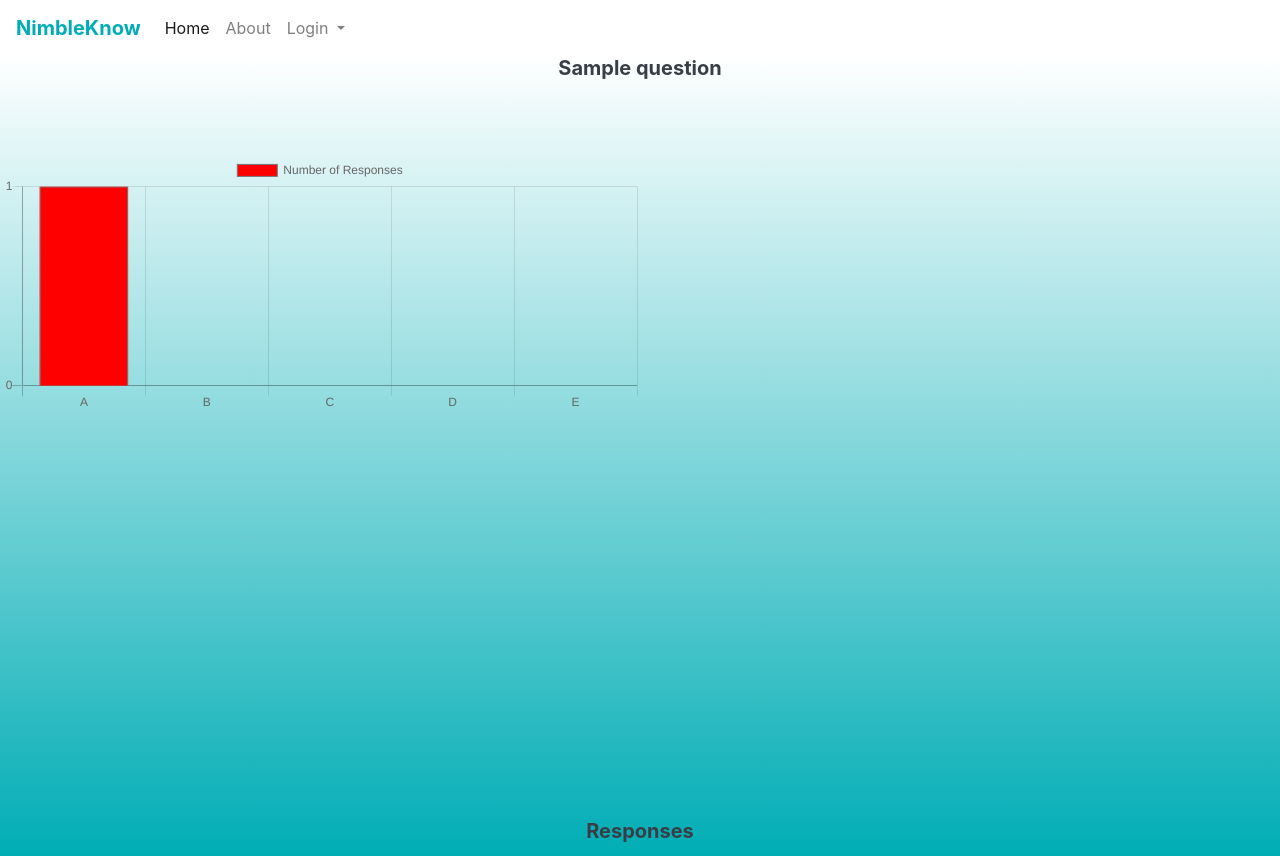
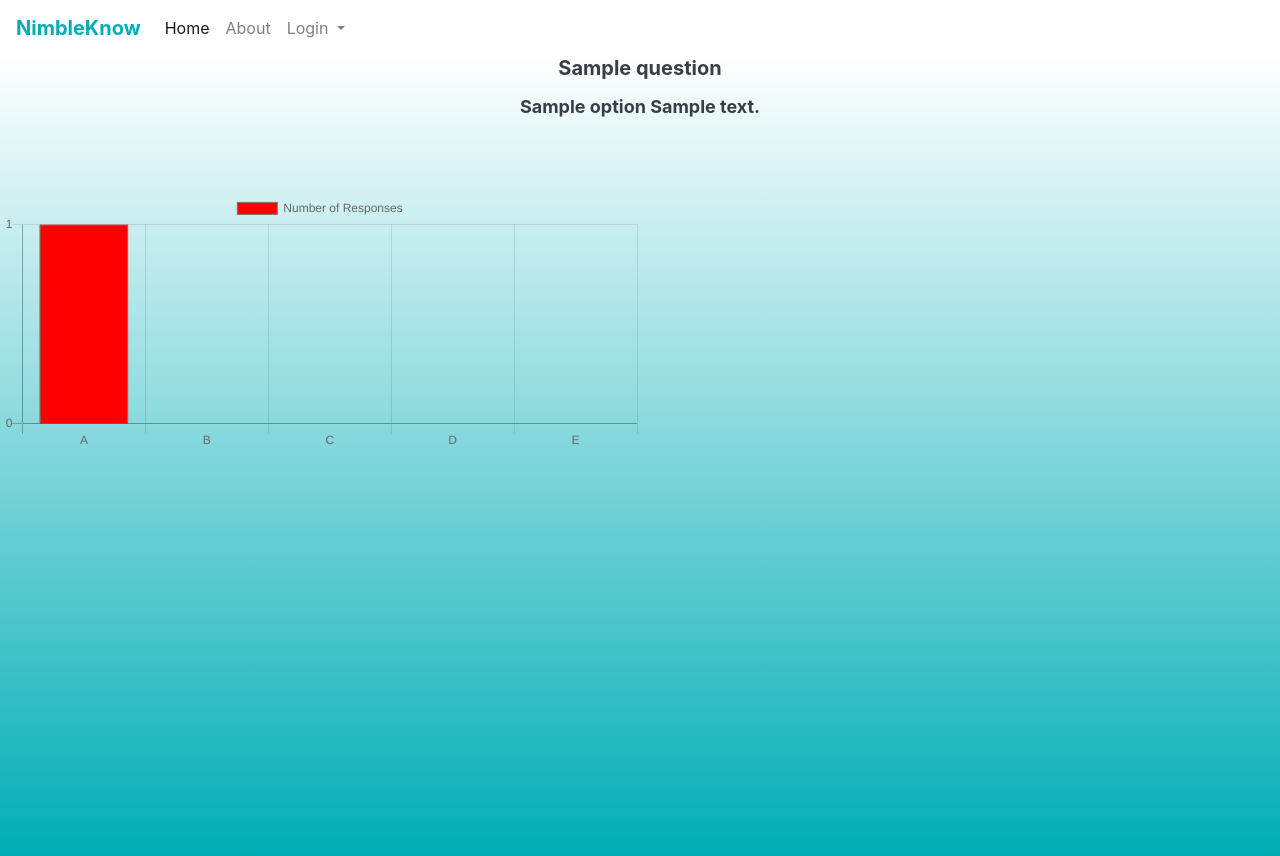
Before and after one commit to wwu-csci-497/csci-497-project-classroomfeedbacksystem, a Flask app: template flaskr/templates/review/mcresponses.html in a window 1280 px wide. Run offline with Flask 2, Linux system fonts and the light colour scheme; the template is opened without the code that fills it: most values are stand-ins (such as "Sample title", 1, 10 or a date in 2020); some libraries are stand-ins or nearby versions.

Commit message:
add options to mc resposne page

```diff
--- a/flaskr/templates/review/mcresponses.html
+++ b/flaskr/templates/review/mcresponses.html
@@ -7,6 +7,11 @@
         <blockquote class="blockquote">
             <p class="mb-0" style ="text-align:center">{{question}}</p>
         </blockquote>
+{% for option in options %}
+  <blockquote class="blockquote">
+    <p class="mb-0" style="font-size:18"> {{ option['label'] }} {{ option['content'] }}</p>
+  </blockquote>
+{% endfor %}
     {% endblock %}
   </h1>
 </div>
@@ -80,14 +85,5 @@
   });
 </script>
 </div>
-    <blockquote class="blockquote">
 
-      <p class="lead" style ="font-weight:bold"> Responses</p>
-
-     </blockquote>
-{% for option in options %}
-  <blockquote class="blockquote">
-    <p class="mb-0" style="font-size:18"> {{ option['label'] }} {{ option['content'] }} {{ option['numChosen'] }}</p>
-  </blockquote>
-{% endfor %}
 {% endblock %}
```
